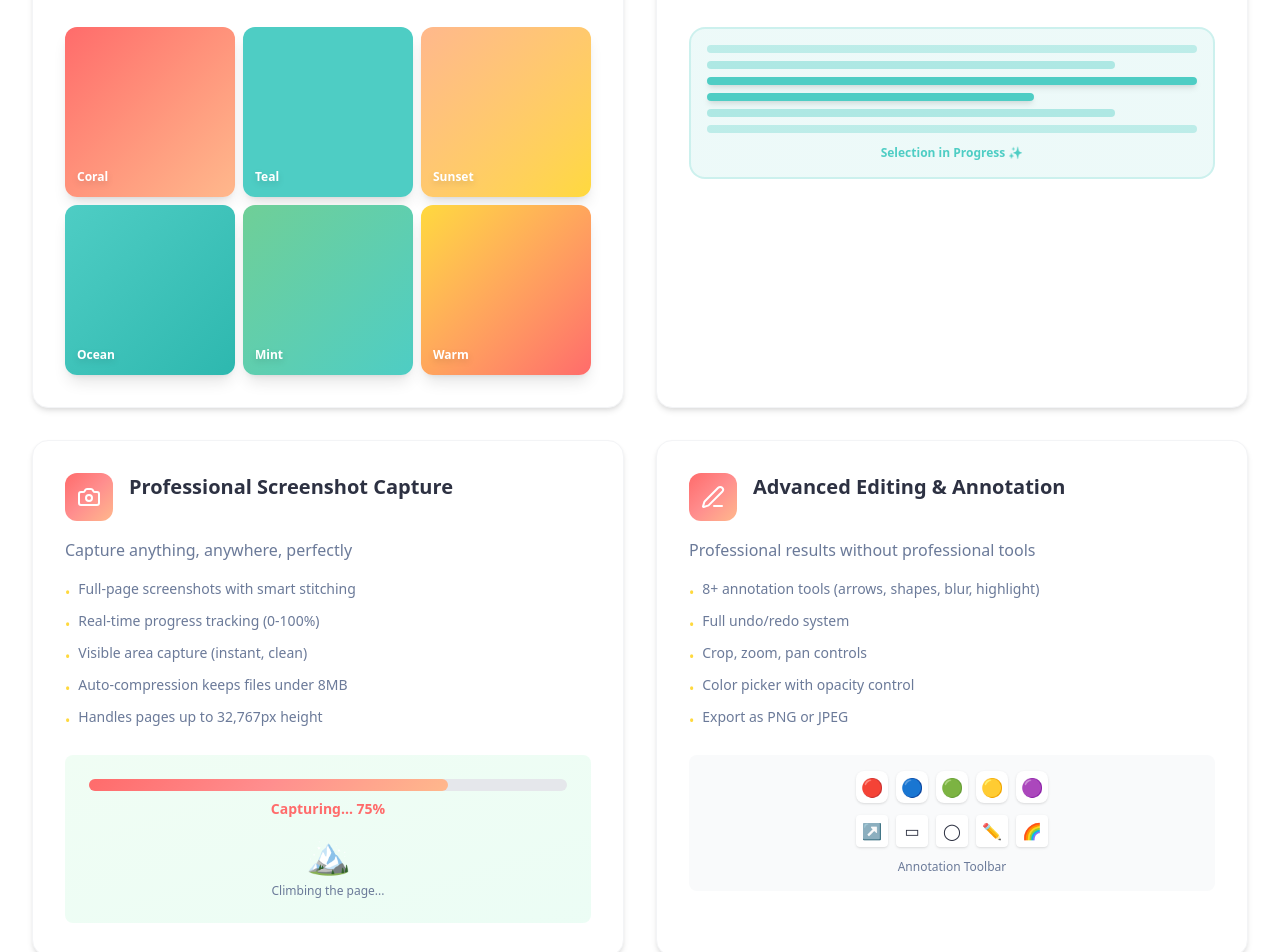
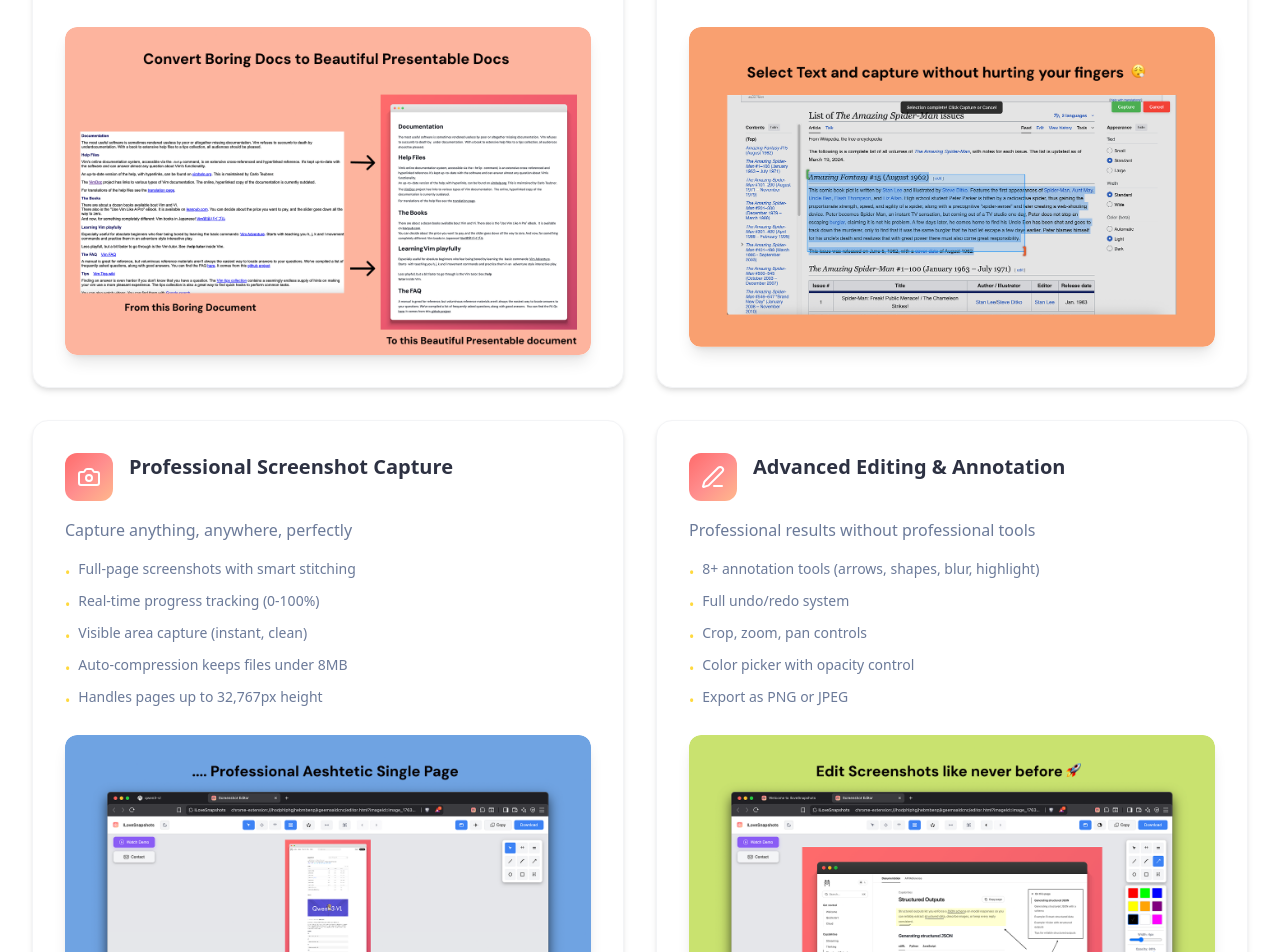
Before and after one commit to capture-smoothly/web-frontend, a Next.js app: page / in a window 1280 px wide. Shown: the part 4100-5052 px from the top of the page. Built offline with nearby package versions, Linux system fonts and the light colour scheme; no server answers.

Commit message:
aDDED INGES
Signed-off-by: Anuj Kumar Sharma <anujkumsharma9876@gmail.com>

```diff
--- a/src/components/sections/SolutionSection.tsx
+++ b/src/components/sections/SolutionSection.tsx
@@ -4,6 +4,7 @@ import React from "react";
 import { motion } from "motion/react";
 import { Sparkles, MousePointer2, Camera, Edit3 } from "lucide-react";
 import { FeatureCard } from "../ui/FeatureCard";
+import Image from "next/image";
 
 const features = [
   {
@@ -18,22 +19,14 @@ const features = [
       "4x scale rendering for ultra-crisp quality",
     ],
     visual: (
-      <div className="grid grid-cols-3 gap-2">
-        {[
-          { name: "Coral", from: "from-coral", to: "to-peach" },
-          { name: "Teal", from: "from-teal", to: "to-secondary" },
-          { name: "Sunset", from: "from-peach", to: "to-accent" },
-          { name: "Ocean", from: "from-secondary", to: "to-teal-dark" },
-          { name: "Mint", from: "from-mint", to: "to-teal" },
-          { name: "Warm", from: "from-accent", to: "to-coral" },
-        ].map((theme, i) => (
-          <div
-            key={i}
-            className={`aspect-square rounded-xl bg-gradient-to-br ${theme.from} ${theme.to} p-3 flex items-end shadow-lg transform hover:scale-105 transition-transform`}
-          >
-            <span className="text-white text-xs font-bold drop-shadow-md">{theme.name}</span>
-          </div>
-        ))}
+      <div className="relative rounded-xl overflow-hidden shadow-lg">
+        <Image
+          src="/demo/Convert_Docs.png"
+          alt="Convert Boring Docs to Beautiful Presentable Docs"
+          width={800}
+          height={600}
+          className="w-full h-auto rounded-xl"
+        />
       </div>
     ),
   },
@@ -49,16 +42,14 @@ const features = [
       "No more fighting with click-and-drag",
     ],
     visual: (
-      <div className="bg-gradient-to-br from-teal/10 to-secondary/10 rounded-2xl p-4 border-2 border-teal/20">
-        <div className="space-y-2">
-          <div className="h-2 bg-teal/30 rounded-full w-full" />
-          <div className="h-2 bg-teal/40 rounded-full w-5/6" />
-          <div className="h-2 bg-gradient-to-r from-teal to-secondary rounded-full w-full border-2 border-teal shadow-md" />
-          <div className="h-2 bg-gradient-to-r from-teal to-secondary rounded-full w-4/6 border-2 border-teal shadow-md" />
-          <div className="h-2 bg-teal/40 rounded-full w-5/6" />
-          <div className="h-2 bg-teal/30 rounded-full w-full" />
-        </div>
-        <p className="text-xs text-center bg-gradient-to-r from-teal to-secondary bg-clip-text text-transparent mt-3 font-bold">Selection in Progress ✨</p>
+      <div className="relative rounded-xl overflow-hidden shadow-lg">
+        <Image
+          src="/demo/Text_Select.png"
+          alt="Revolutionary Two-Point Selection"
+          width={800}
+          height={600}
+          className="w-full h-auto rounded-xl"
+        />
       </div>
     ),
   },
@@ -74,17 +65,14 @@ const features = [
       "Handles pages up to 32,767px height",
     ],
     visual: (
-      <div className="bg-gradient-to-br from-green-50 to-emerald-50 rounded-lg p-6">
-        <div className="relative">
-          <div className="w-full bg-gray-200 rounded-full h-3 mb-2">
-            <div className="bg-gradient-primary h-3 rounded-full w-3/4" />
-          </div>
-          <p className="text-center text-sm font-semibold text-primary">Capturing... 75%</p>
-          <div className="mt-4 text-center">
-            <span className="text-4xl">🏔️</span>
-            <p className="text-xs text-dark-lighter mt-2">Climbing the page...</p>
-          </div>
-        </div>
+      <div className="relative rounded-xl overflow-hidden shadow-lg">
+        <Image
+          src="/demo/One_Page.png"
+          alt="Professional Screenshot Capture"
+          width={800}
+          height={600}
+          className="w-full h-auto rounded-xl"
+        />
       </div>
     ),
   },
@@ -100,22 +88,14 @@ const features = [
       "Export as PNG or JPEG",
     ],
     visual: (
-      <div className="bg-gray-50 rounded-lg p-4">
-        <div className="flex gap-2 justify-center mb-3">
-          {["🔴", "🔵", "🟢", "🟡", "🟣"].map((color, i) => (
-            <div key={i} className="w-8 h-8 rounded-lg bg-white shadow flex items-center justify-center text-lg">
-              {color}
-            </div>
-          ))}
-        </div>
-        <div className="flex gap-2 justify-center">
-          {["↗️", "▭", "◯", "✏️", "🌈"].map((tool, i) => (
-            <div key={i} className="w-8 h-8 rounded bg-white shadow flex items-center justify-center">
-              {tool}
-            </div>
-          ))}
-        </div>
-        <p className="text-xs text-center text-dark-lighter mt-3">Annotation Toolbar</p>
+      <div className="relative rounded-xl overflow-hidden shadow-lg">
+        <Image
+          src="/demo/Editor_Image.png"
+          alt="Advanced Editing & Annotation"
+          width={800}
+          height={600}
+          className="w-full h-auto rounded-xl"
+        />
       </div>
     ),
   },
```
